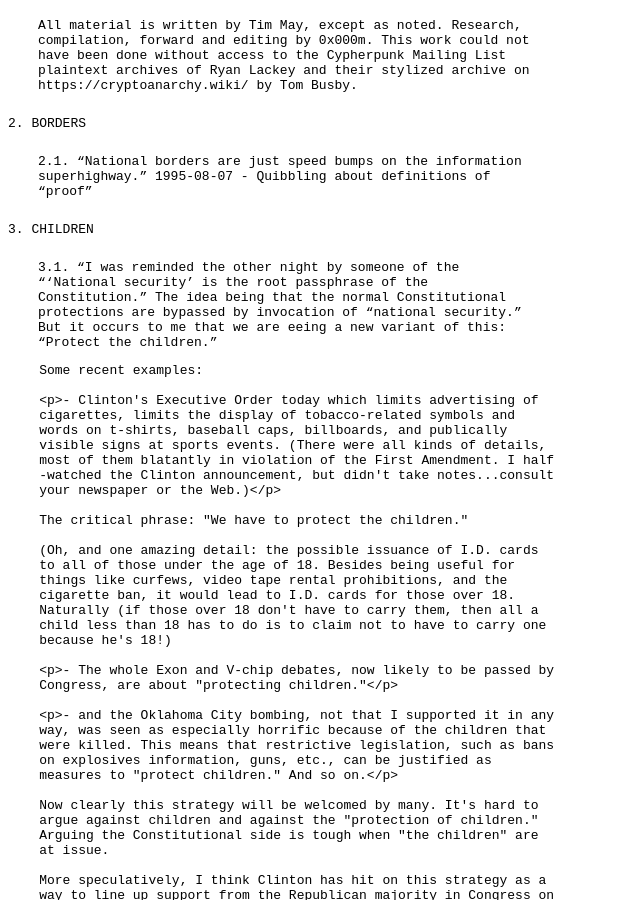
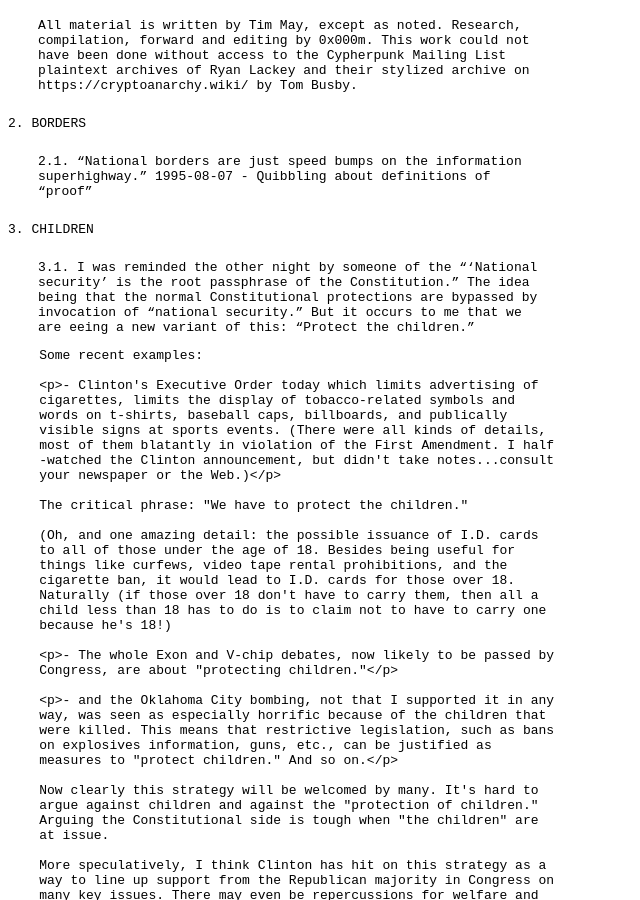
Before and after one commit to 0x000m/0x000m.github.io, a Jekyll site: the page built from testing.md, in a window 1280 px wide and 900 px high, scrolled down 507 px. Shown: the whole window, without its empty margins (0-640 px from the left). Built offline with Jekyll 4.4.1, drawn with Linux system fonts in a browser that asks for light colours.

```diff
--- a/testing.md
+++ b/testing.md
@@ -48,7 +48,7 @@ plaintext archives of Ryan Lackey and their stylized archive on
 
 ### 3. Children
 
-   3.1. "I was reminded the other night by someone of the "'National
+   3.1. I was reminded the other night by someone of the "'National
         security' is the root passphrase of the Constitution." The idea
         being that the normal Constitutional protections are bypassed by
         invocation of "national security." But it occurs to me that we are
```
